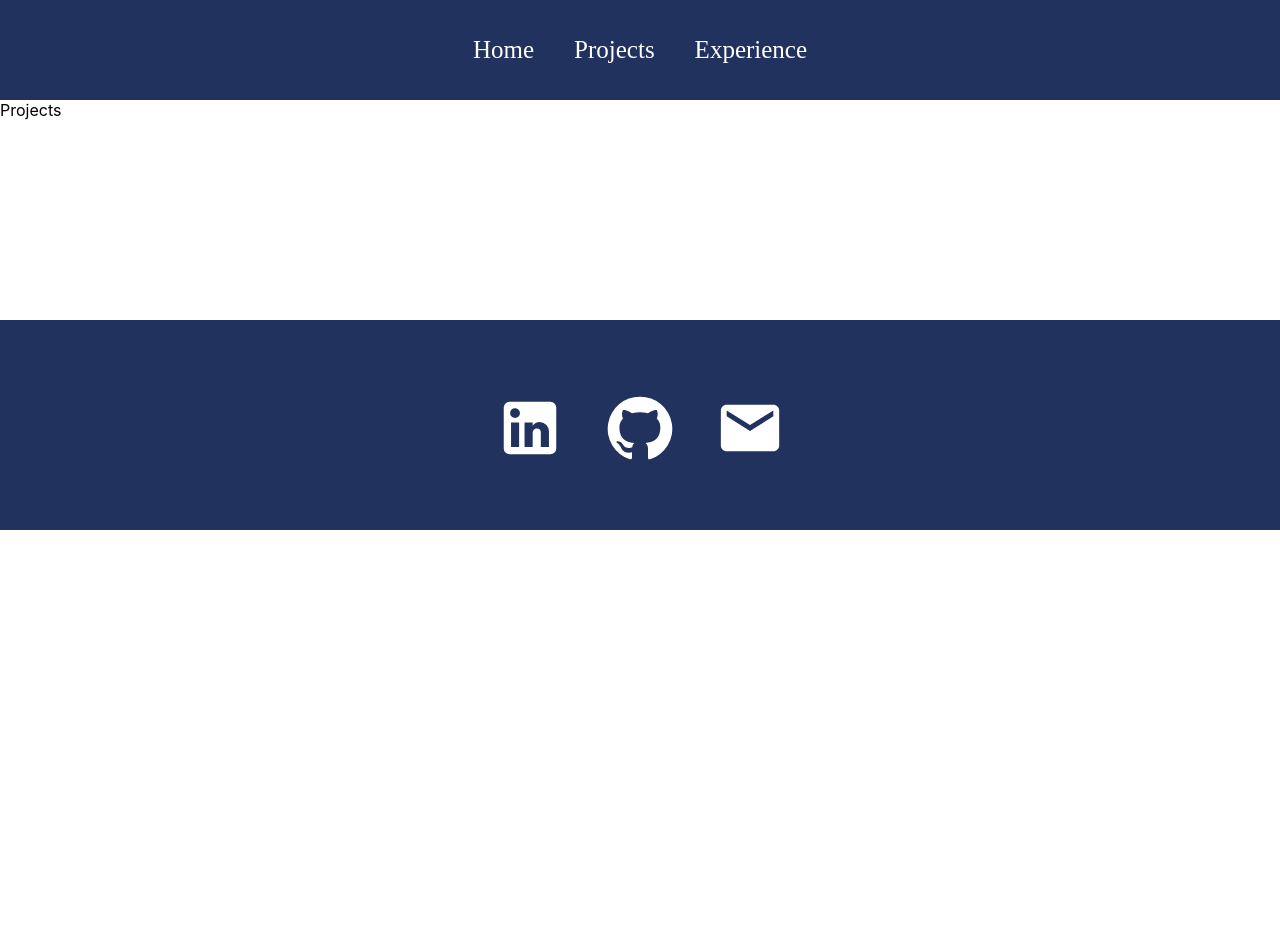
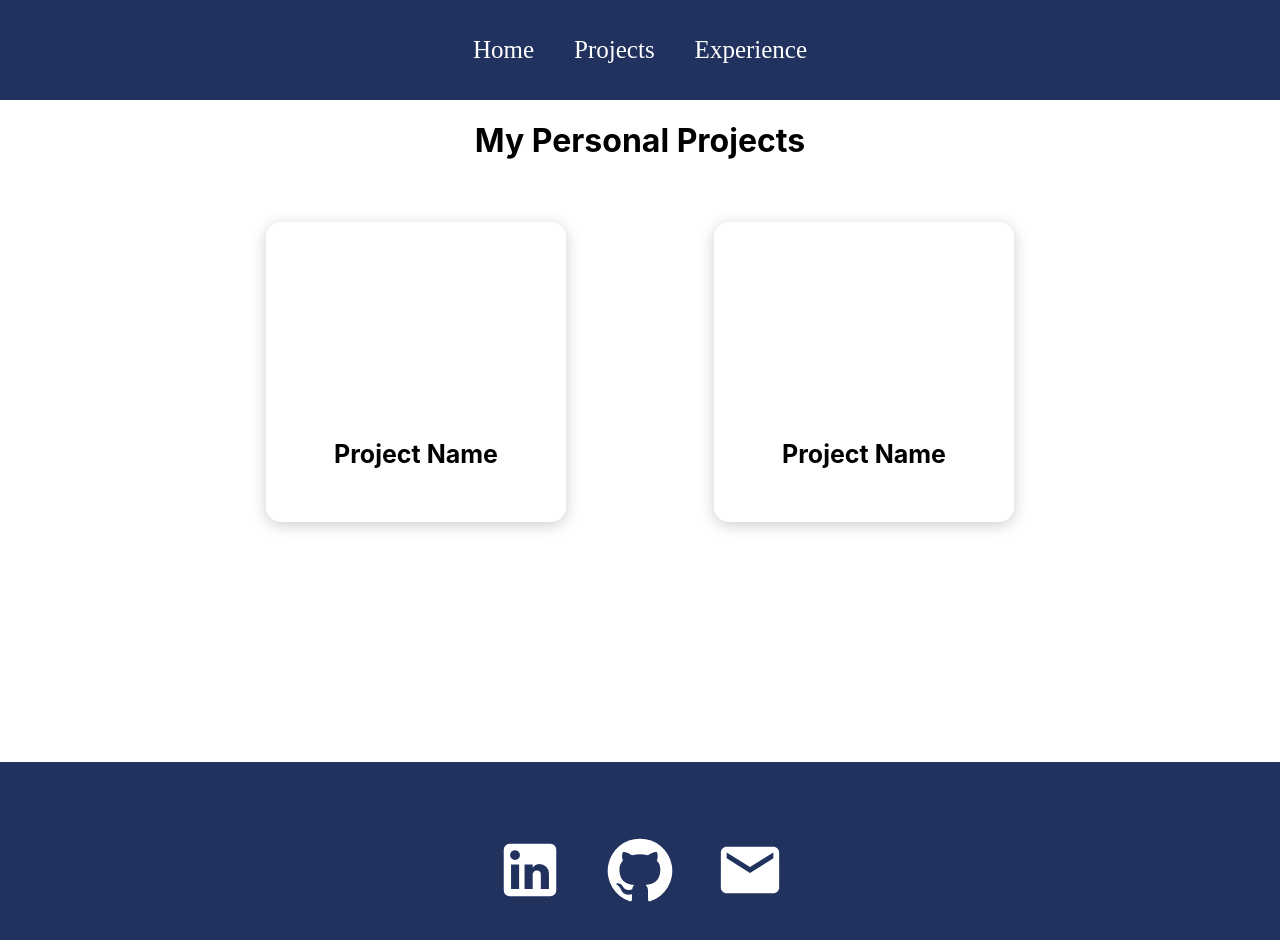
Before and after one commit to eStrau/wisceReact, a React (Create React App) app: page /projects in a window 1280 px wide. Shown: the top 940 px of the page. Before the commit the page ends 800 px from the top, so only its background shows below. Built offline with nearby package versions, Linux system fonts and the light colour scheme.

Commit message:
workshop #5

```diff
--- a/package.json
+++ b/package.json
@@ -10,6 +10,7 @@
     "@testing-library/jest-dom": "^5.16.5",
     "@testing-library/react": "^13.4.0",
     "@testing-library/user-event": "^13.5.0",
+    "gh-pages": "^5.0.0",
     "react": "^18.2.0",
     "react-dom": "^18.2.0",
     "react-router-dom": "^6.8.1",
--- a/src/App.js
+++ b/src/App.js
@@ -6,6 +6,7 @@ import Footer from './components/Footer';
 import Projects from './components/pages/Projects';
 import Experience from './components/pages/Experience';
 import Home from './components/pages/Home';
+import DisplayProject from './components/pages/DisplayProject';
 
 /* NOTES:
   - without using routers do this, add <Navbar/> inside of div
@@ -21,9 +22,10 @@ function App() {
         {/*ensures navbar stays on each page*/}
         <Navbar/>
         <Routes>
-          <Route path="/home" element={<Home/>}></Route>
+          <Route path="/" element={<Home/>}></Route>
           <Route path="/projects" element={<Projects/>}></Route>
           <Route path="/experience" element={<Experience/>}></Route>
+          <Route path="/displayProject/:id" element={<DisplayProject/>}></Route>
         </Routes>
         <Footer/>
       </Router>
--- a/src/components/Navbar.js
+++ b/src/components/Navbar.js
@@ -6,7 +6,7 @@ const Navbar = () => {
   return (
     <div className = "navbar">
         <div className = "links">
-            <Link to="/home">Home</Link>
+            <Link to="/">Home</Link>
             <Link to="/projects">Projects</Link>
             <Link to="/experience">Experience</Link>
         </div>
--- /dev/null
+++ b/src/components/pages/DisplayProject.js
@@ -0,0 +1,14 @@
+import React from 'react'
+// useful when associating with specific users and will cause a display for that person
+import { useParams } from 'react-router-dom'
+
+const DisplayProject = () => {
+    const {id} = useParams()
+  return (
+    <div>DisplayProject
+        {id}
+    </div>
+  )
+}
+
+export default DisplayProject
--- /dev/null
+++ b/src/components/pages/ProjectItem.js
@@ -0,0 +1,16 @@
+import React from 'react';
+import { useParams } from 'react-router-dom'
+
+
+// this will be useful for swe satellite items for each day
+// `` indicate variable as does ${var_name}
+const ProjectItem = ({image, name, id}) => {
+  return (
+    <div className='projectItem'>
+        <div style = {{backgroundImage: `url(${image})`}} className = 'bgImage'></div>
+        <h1>{name}</h1>
+    </div>
+  )
+}
+
+export default ProjectItem
--- /dev/null
+++ b/src/components/pages/Projects.css
@@ -0,0 +1,66 @@
+.projects {
+    width: 100%;
+    height: auto;
+    display: flex;
+    justify-content: center;
+    align-items: center;
+    flex-direction: column;
+}
+    /* .projects .projectTitle {
+    text-align: center;
+    color: #3E497A;
+    font-size: 60px;
+    font-weight: bolder;
+    } */
+.projectList {
+    width: 70vw;
+    height: auto;
+    display: grid;
+    grid-template-columns: 1fr 1fr 1fr;
+    place-items: center;
+}
+    /* MENU ITEM STYLING */
+.projectItem {
+    border-radius: 15px;
+    width: 300px;
+    height: 300px;
+    margin: 40px;
+    box-shadow: 0px 3px 15px rgba(0, 0, 0, 0.2);
+    text-align: center;
+}
+.projectItem:hover {
+    box-shadow: 0px 3px 15px rgba(0, 0, 0, 0.5);
+    transition: 0.3s ease-in;
+    cursor: pointer;
+}
+.projectItem .bgImage {
+    border-top-left-radius: 15px;
+    border-top-right-radius: 15px;
+    width: 100%;
+    height: 200px;
+    background-position: center;
+    background-repeat: no-repeat;
+    background-size: cover;
+}
+.projectItem h1 {
+    font-size: 25px;
+}
+@media only screen and (max-width: 1300px) {
+    .projectList {
+        grid-template-columns: 1fr 1fr;
+    }
+}
+@media only screen and (max-width: 800px) {
+    .projectList {
+        grid-template-columns: 1fr;
+    }
+}
+@media only screen and (max-width: 800px) {
+    .projectList {
+        width: 100%;
+    }
+    .projectItem {
+        width: 300px;
+        height: 300px;
+    }
+}
--- a/src/components/pages/Projects.js
+++ b/src/components/pages/Projects.js
@@ -1,8 +1,22 @@
-import React from 'react'
+import React from 'react';
+import ProjectItem from './ProjectItem';
+import { ProjectList } from '../../data/ProjectList';
+
+import './Projects.css';
 
 const Projects = () => {
   return (
-    <div>Projects</div>
+    <div className='projects'>
+      <h1>My Personal Projects</h1>
+      <div className='projectList'>
+      {
+        ProjectList.map((project) => {
+          return <ProjectItem name = {project.name} image = {project.image}/>
+        })
+      }
+      </div>
+      {/* helper item that specifically creates project items */}
+    </div>
   )
 }
 
--- /dev/null
+++ b/src/data/ProjectList.js
@@ -0,0 +1,12 @@
+import proj1 from '../images/proj1.jpg';
+
+export const ProjectList = [
+    {
+        name: "Project Name",
+        image: {proj1}
+    },
+    {
+        name: "Project Name",
+        image: {proj1}
+    }
+]
```
Also changed, not shown: src/images/proj1.jpg (added), 1 other file (tests, documents, lock files or other folders).
